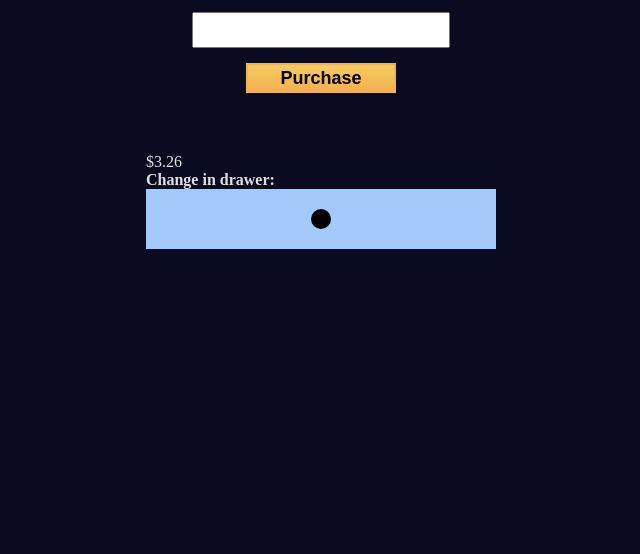
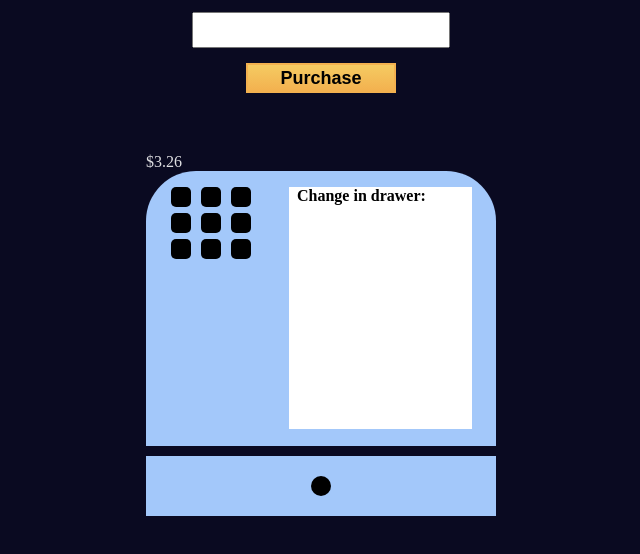
Before and after one commit to MisutaKohi/cash-register, a plain HTML site: page index.html in a window 1280 px wide. Shown: the part 192-746 px from the top of the page, without its empty margins (319-959 px from the left). Drawn offline with Linux system fonts and the light colour scheme.

Commit message:
Add styling to cash register body

```diff
--- a/index.html
+++ b/index.html
@@ -23,7 +23,17 @@
     <div id="display-attachment"></div>
 
     <div id="cash-register-body">
-      <div id="buttons"></div>
+      <div id="buttons">
+        <span></span>
+        <span></span>
+        <span></span>
+        <span></span>
+        <span></span>
+        <span></span>
+        <span></span>
+        <span></span>
+        <span></span>
+      </div>
       <div id="cash-in-drawer">
         <span><strong>Change in drawer:</strong></span>
         <span id="change-display"></span>
--- a/styles.css
+++ b/styles.css
@@ -52,6 +52,40 @@ input {
   margin-top: 45px;
 }
 
+#cash-register-body {
+  width: 350px;
+  height: 275px;
+  background-color: rgb(163,200,250);
+  margin-bottom: 10px;
+  border-radius: 50px 50px 0 0;
+  display: flex;
+}
+
+#buttons {
+  width: 28%;
+  height: 28%;
+  margin: 16px 20px 0px 25px;
+  display: grid;
+  grid-template-columns: 30px 30px 30px;
+  grid-gap: 0px;
+}
+
+#buttons > * {
+  width: 20px;
+  height: 20px;
+  background-color: black;
+  border-radius: 5px;
+}
+
+#cash-in-drawer {
+  background-color: white;
+  color: black;
+  margin-top: 16px;
+  width: 50%;
+  height: 88%;
+  padding-left: 8px;
+}
+
 #cash-drawer {
   height: 60px;
   width: 350px;
```
